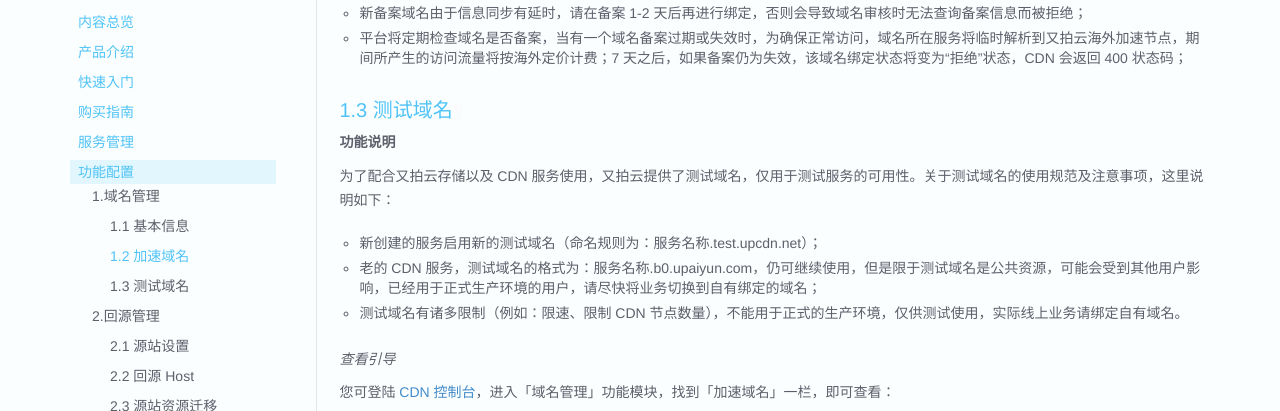
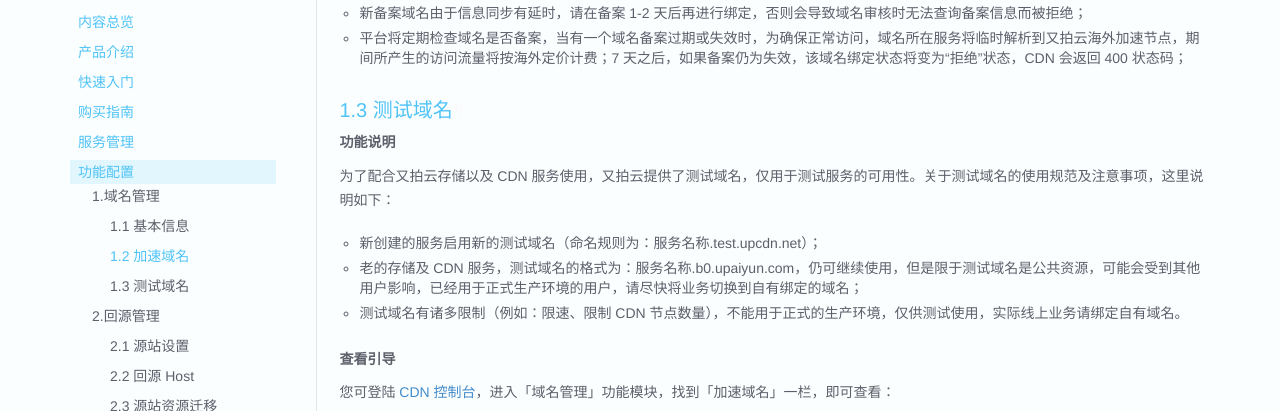
Before and after one commit to upyun/docs, an MkDocs documentation site: the page built from sources/cdn/config.md, in a window 1280 px wide and 900 px high, scrolled down 2901 px, cut to the strip 0-411 px from the top of the window. Built offline with MkDocs 1.6.1, drawn with Linux system fonts in a browser that asks for light colours; old or Windows-style settings are respelled for this version of MkDocs.

Commit message:
Update config.md

```diff
--- a/sources/cdn/config.md
+++ b/sources/cdn/config.md
@@ -77,15 +77,15 @@
 
 ###1.3 测试域名
 
- **功能说明**
+**功能说明**
 
 为了配合又拍云存储以及 CDN 服务使用，又拍云提供了测试域名，仅用于测试服务的可用性。关于测试域名的使用规范及注意事项，这里说明如下：
 
 - 新创建的服务启用新的测试域名（命名规则为：服务名称.test.upcdn.net）；
-- 老的 CDN 服务，测试域名的格式为：服务名称.b0.upaiyun.com，仍可继续使用，但是限于测试域名是公共资源，可能会受到其他用户影响，已经用于正式生产环境的用户，请尽快将业务切换到自有绑定的域名；
+- 老的存储及 CDN 服务，测试域名的格式为：服务名称.b0.upaiyun.com，仍可继续使用，但是限于测试域名是公共资源，可能会受到其他用户影响，已经用于正式生产环境的用户，请尽快将业务切换到自有绑定的域名；
 - 测试域名有诸多限制（例如：限速、限制 CDN 节点数量），不能用于正式的生产环境，仅供测试使用，实际线上业务请绑定自有域名。
 
-*查看引导*
+**查看引导**
 
 您可登陆 [CDN 控制台](https://console.upyun.com/login/)，进入「域名管理」功能模块，找到「加速域名」一栏，即可查看：
 
```
